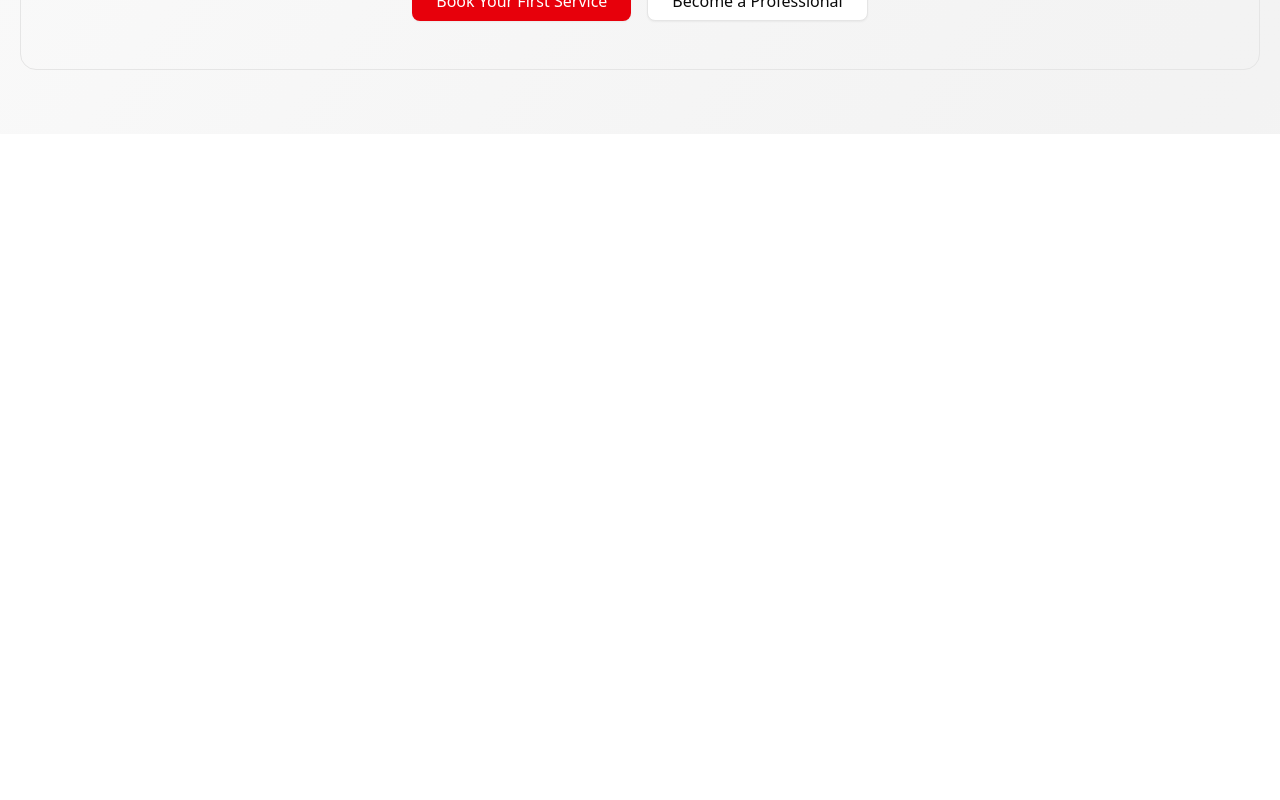
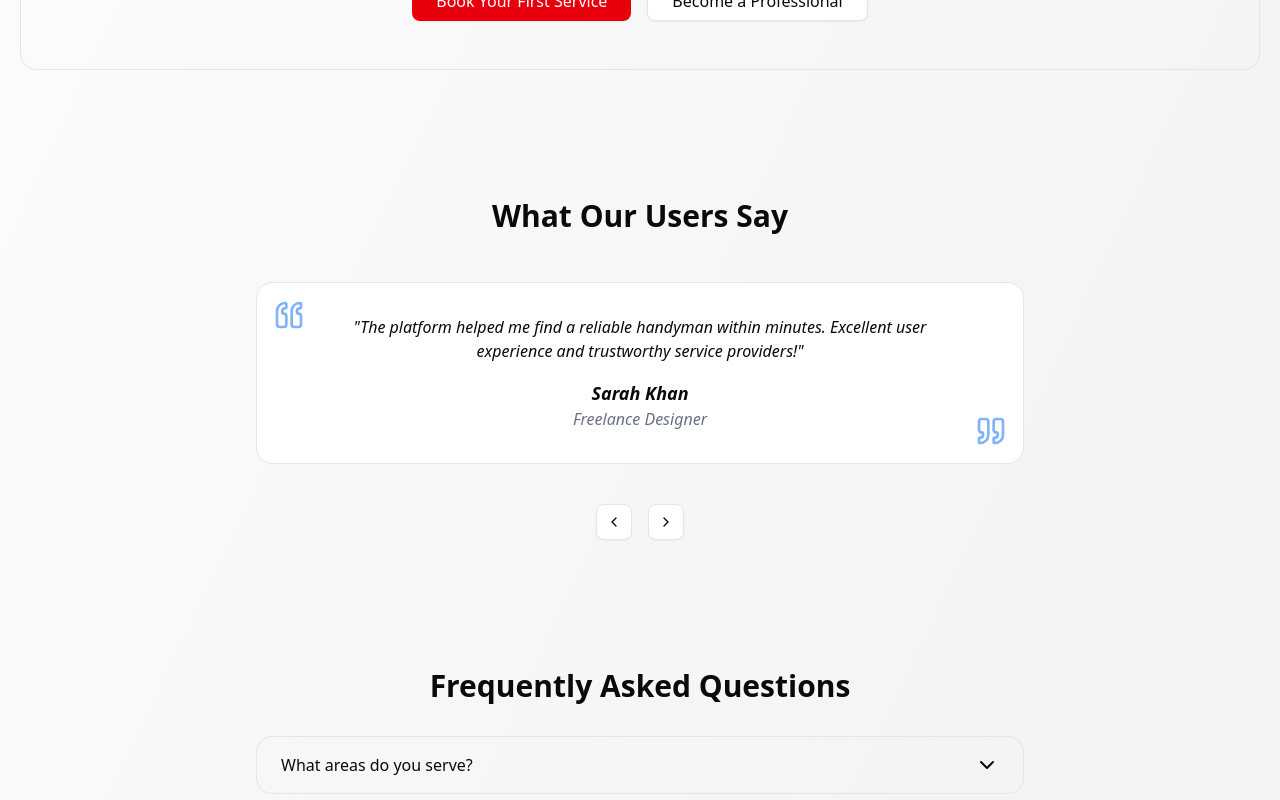
Before and after one commit to GilaniRabbu/fast-fix, a Next.js app: page / in a window 1280 px wide. Shown: the part 1900-2700 px from the top of the page. Before the commit the page ends 2034 px from the top, so only its background shows below. Built offline with nearby package versions, Linux system fonts and the light colour scheme; no server answers.

Commit message:
updated page.tsx

```diff
--- a/app/page.tsx
+++ b/app/page.tsx
@@ -1,10 +1,10 @@
 import ContainerWrapper from "@/components/common/ContainerWrapper";
 import Categories from "@/components/home/Categories";
-// import FAQs from "@/components/home/FAQs";
+import FAQs from "@/components/home/FAQs";
 import Hero from "@/components/home/Hero";
 import HowItWorks from "@/components/home/HowItWorks";
 import ServiceProviders from "@/components/home/ServiceProviders";
-// import Testimonials from "@/components/home/Testimonials";
+import Testimonials from "@/components/home/Testimonials";
 
 export default function Home() {
   return (
@@ -18,8 +18,8 @@ export default function Home() {
         <ContainerWrapper>
           <HowItWorks />
         </ContainerWrapper>
-        {/* <Testimonials />
-        <FAQs /> */}
+        <Testimonials />
+        <FAQs />
       </div>
     </>
   );
```
